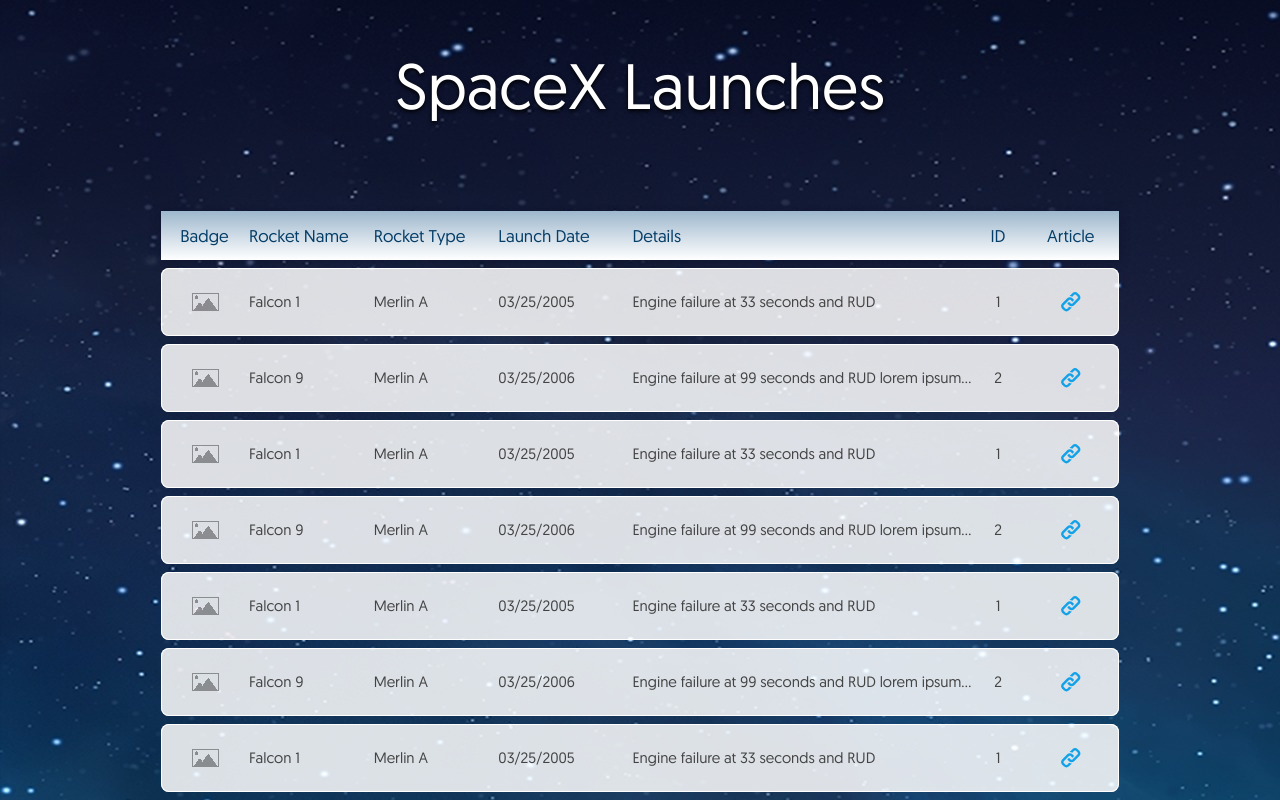
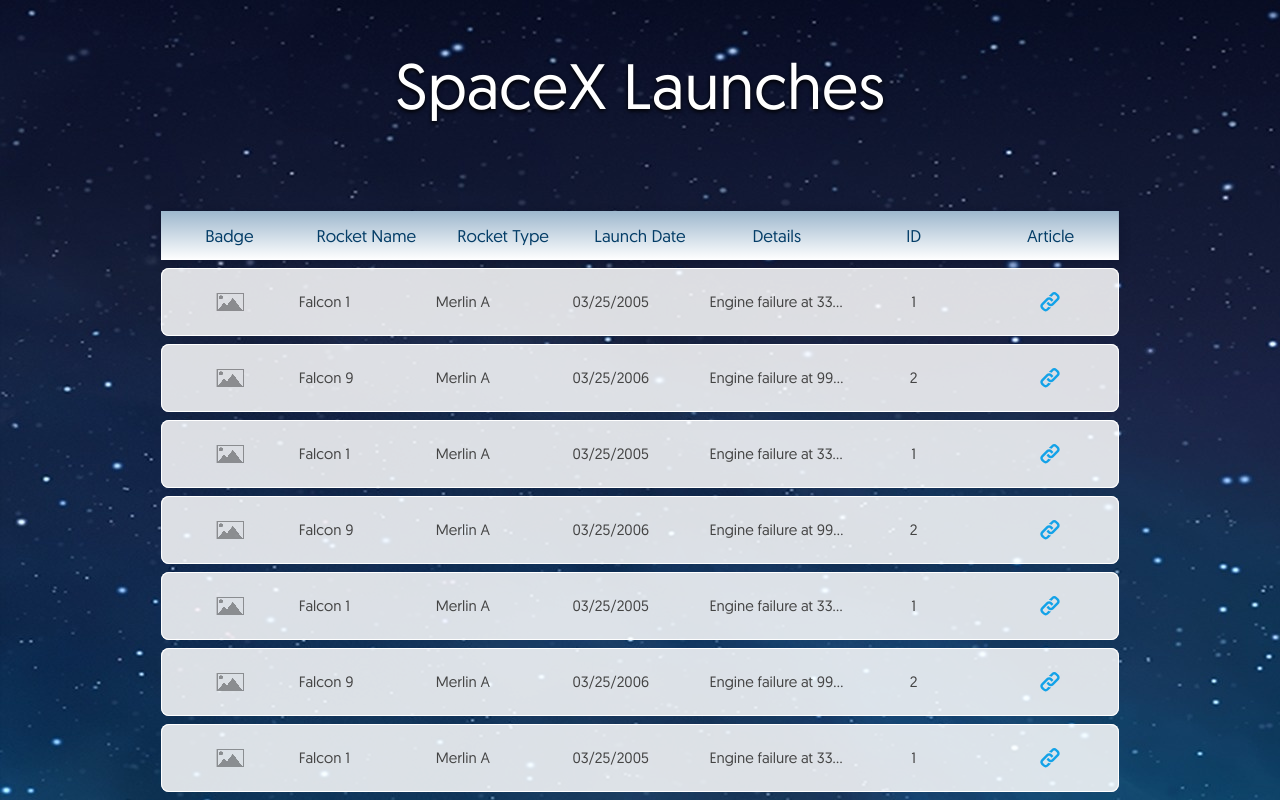
Before and after one commit to AdenFlorian/rp-front-end, a React (Create React App) app: page / in a window 1280 px wide. Shown: the top 800 px of the page. Built offline with nearby package versions, Linux system fonts and the light colour scheme.

Commit message:
using tbody and thead

```diff
--- a/src/App.scss
+++ b/src/App.scss
@@ -26,7 +26,8 @@
   max-width: 958px;
   margin: 32px 64px;
 
-  tr:first-child {
+  thead {
+    tr {
       background-image: linear-gradient(180deg, #9DB7CD, #FFFFFF);
       height: 49px;
       box-shadow: 0px 2px  10px rgba(8,13,35,0.36);
@@ -38,7 +39,9 @@
         line-height: 23px;
       }
     }
+  }
 
+  tbody {
     tr {
       background: rgba(255,255,255,0.85);
       height: 64px;
@@ -122,3 +125,4 @@
       }
     }
   }
+}
--- a/src/App.tsx
+++ b/src/App.tsx
@@ -105,6 +105,7 @@
         <div className="filters">
         </div>
         <table className="rocketLaunchesTable">
+          <thead>
           <tr>
             <th className="badge">Badge</th>
             <th className="rocketName">Rocket Name</th>
@@ -114,9 +115,11 @@
             <th className="id">ID</th>
             <th className="articleLink">Article</th>
           </tr>
+          </thead>
+          <tbody>
           {data.map(entry => {
             return (
-              <tr>
+                <tr key={entry.id}>
                 <td className="badge"><img src={PlaceHolderImg} alt="badge image" /></td>
                 <td className="rocketName">{entry.rocketName}</td>
                 <td className="rocketType">{entry.rocketType}</td>
@@ -127,6 +130,7 @@
               </tr>
             )
           })}
+          </tbody>
         </table>
       </div>
     </div>
```
Lines whose indentation alone changed are shown as unchanged.
